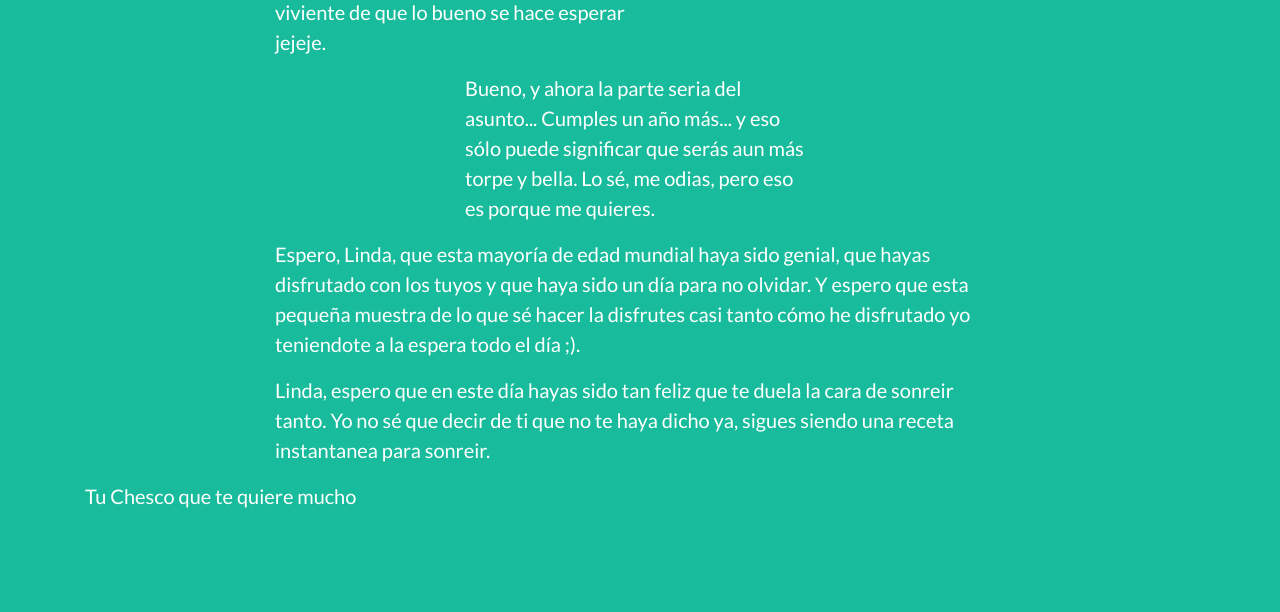
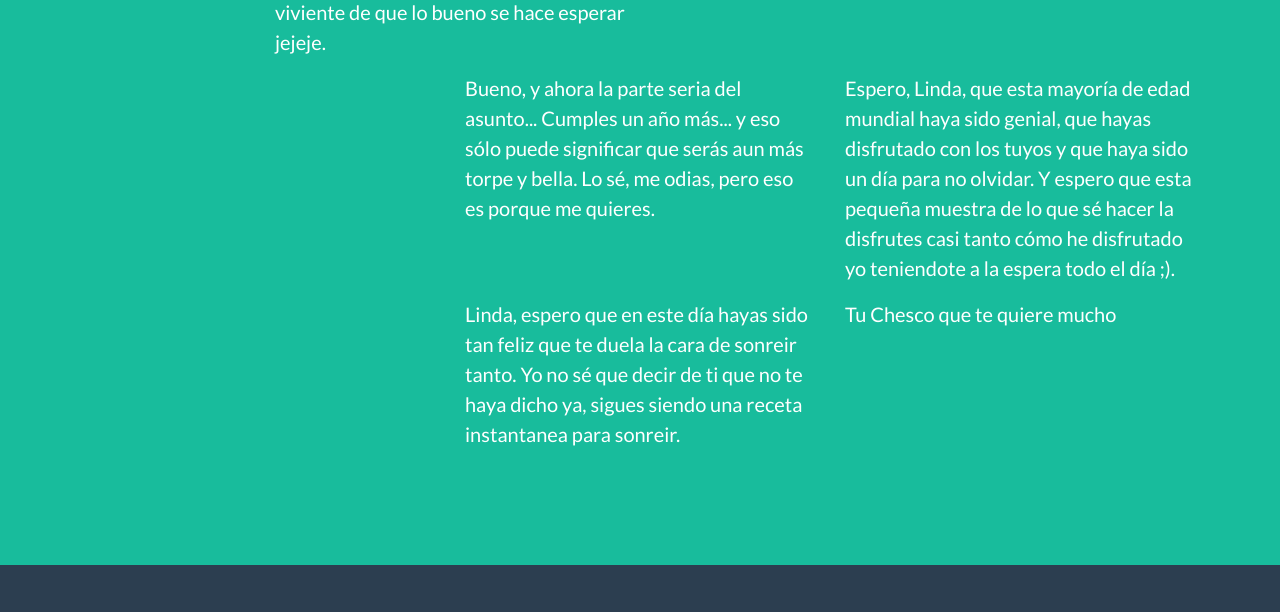
Before and after one commit to LindaPedorra/LindaPedorra.github.io, a plain HTML site: page index.html in a window 1280 px wide. Shown: the part 1236-1848 px from the top of the page. Drawn offline with nearby package versions, Linux system fonts and the light colour scheme.

Commit message:
fix columns and offsets

```diff
--- a/index.html
+++ b/index.html
@@ -49,13 +49,15 @@
                 <div class="col-lg-4 offset-lg-4">
                     <p>Bueno, y ahora la parte seria del asunto... Cumples un año más... y eso sólo puede significar que serás aun más torpe y bella. Lo sé, me odias, pero eso es porque me quieres.</p>
                 </div>
-                <div class="col-lg-8 offset-lg-2">
+                <div class="col-lg-4">
                     <p>Espero, Linda, que esta mayoría de edad mundial haya sido genial, que hayas disfrutado con los tuyos y que haya sido un día para no olvidar. Y espero que esta pequeña muestra de lo que sé hacer la disfrutes casi tanto cómo he disfrutado
                         yo teniendote a la espera todo el día ;).</p>
+                </div>
+                <div class="col-lg-4 offset-lg-4">
                     <p>Linda, espero que en este día hayas sido tan feliz que te duela la cara de sonreir tanto. Yo no sé que decir de ti que no te haya dicho ya, sigues siendo una receta instantanea para sonreir. </p>
                 </div>
-                <div class="offset-xs-5 col-sm-4">
-                    <p>Tu Chesco que te quiere mucho</p>
+                <div class="col-lg-4">
+                    <p class="right">Tu Chesco que te quiere mucho</p>
                 </div>
             </div>
         </div>
```
